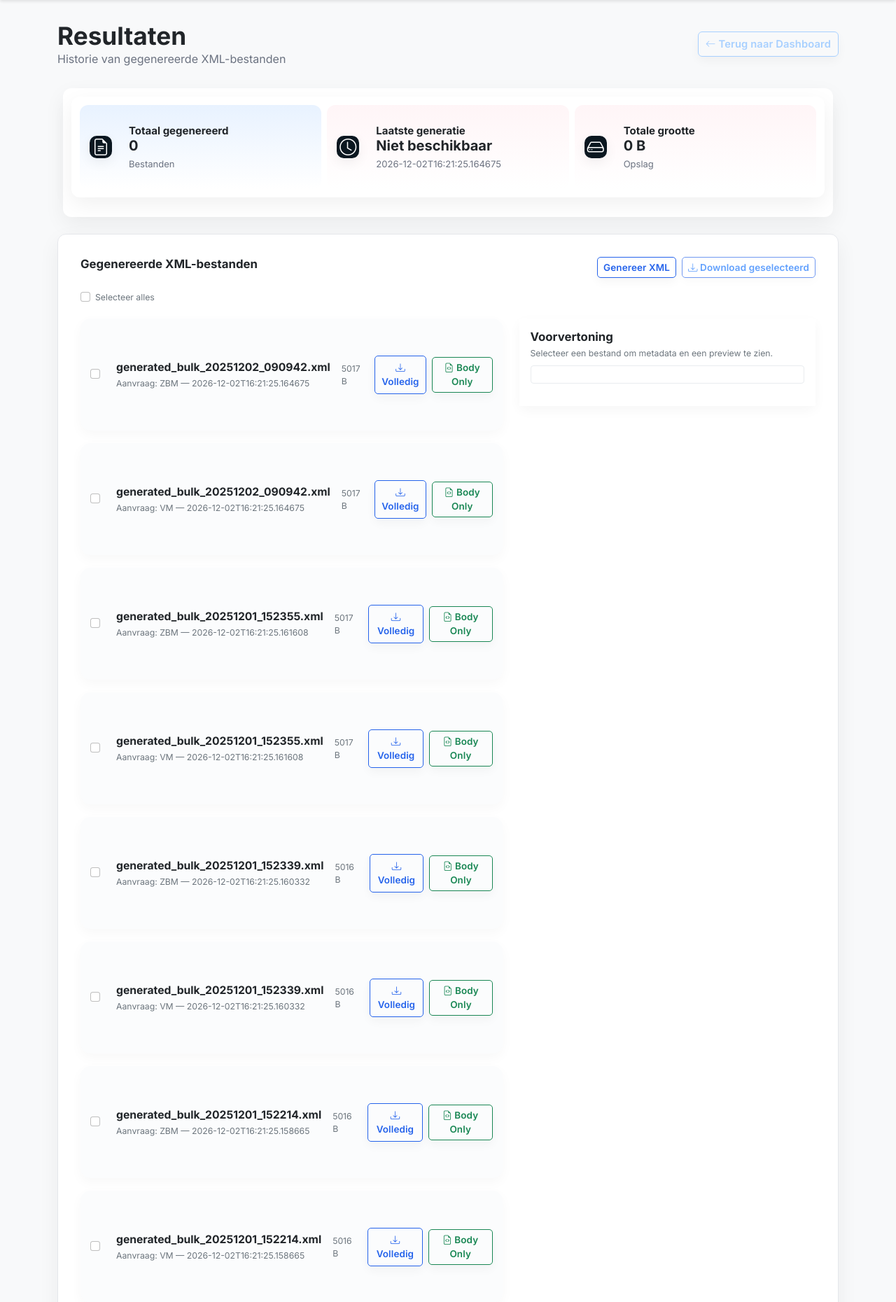
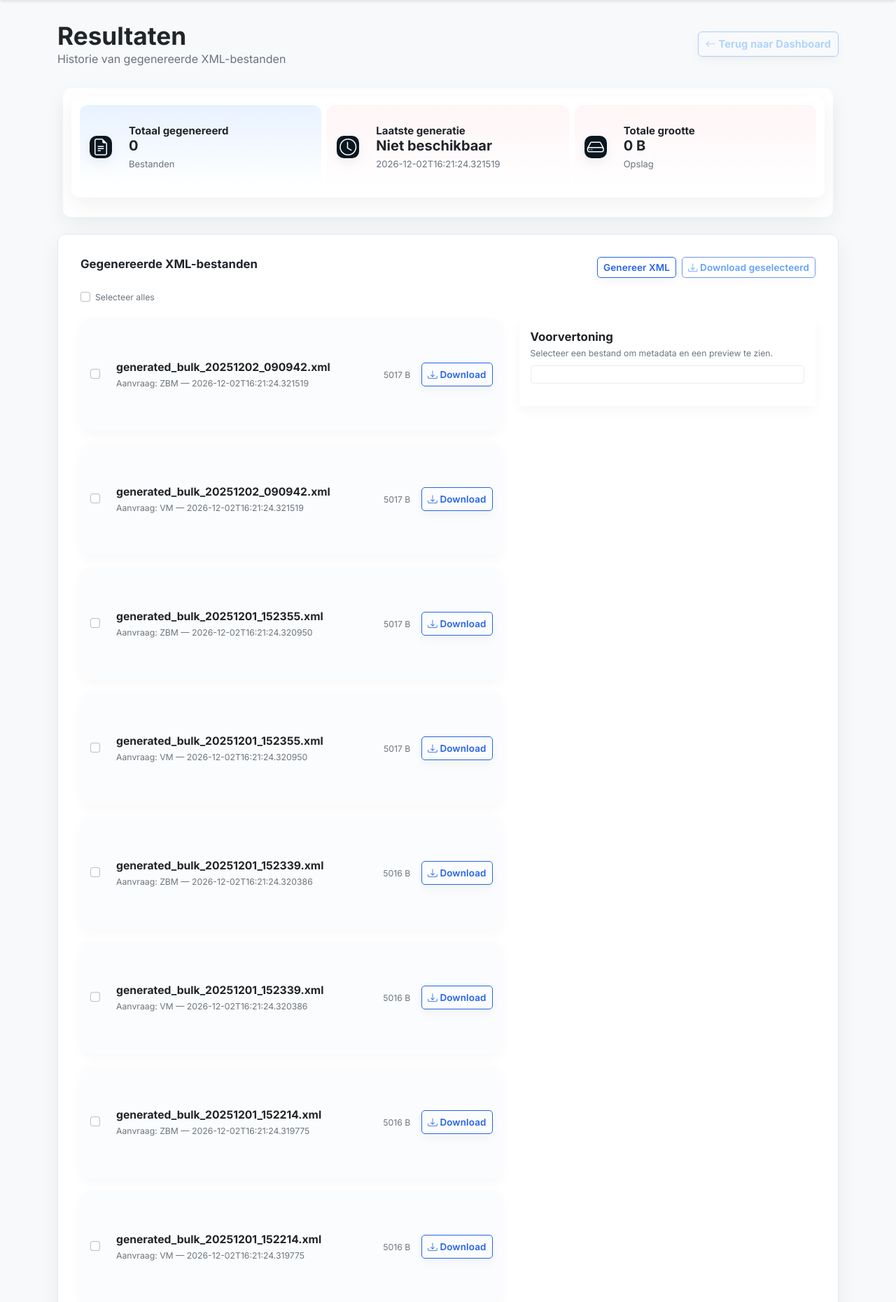
Before and after one commit to hwa033/UZS-XMLator, a Flask app: page /resultaten in a window 1280 px wide. Shown: the part 65-1925 px from the top of the page at 70% size. Run offline with Flask 3, Linux system fonts and the light colour scheme; data that the repository does not hold is empty; some libraries are stand-ins or nearby versions.

Commit message:
Remove Body Only download button - UWV accepts full SOAP envelope

```diff
--- a/web/templates/resultaten.html
+++ b/web/templates/resultaten.html
@@ -105,8 +105,7 @@
                                 </div>
                                 <div class="d-flex align-items-center gap-2">
                                     <div class="text-muted small me-2">{{ (file.size or 0) }} B</div>
-                                    <a class="btn btn-sm btn-outline-primary" href="{{ url_for('download_generated', filename=file.filename) }}" title="Download volledig (met SOAP envelope)"><i class="bi bi-download"></i> Volledig</a>
-                                    <a class="btn btn-sm btn-outline-success" href="{{ url_for('download_body_only', filename=file.filename) }}" title="Download alleen body (zonder SOAP envelope)"><i class="bi bi-file-earmark-code"></i> Body Only</a>
+                                    <a class="btn btn-sm btn-outline-primary" href="{{ url_for('download_generated', filename=file.filename) }}" title="Download XML bestand"><i class="bi bi-download"></i> Download</a>
                                 </div>
                             </div>
                             {% endfor %}
```
